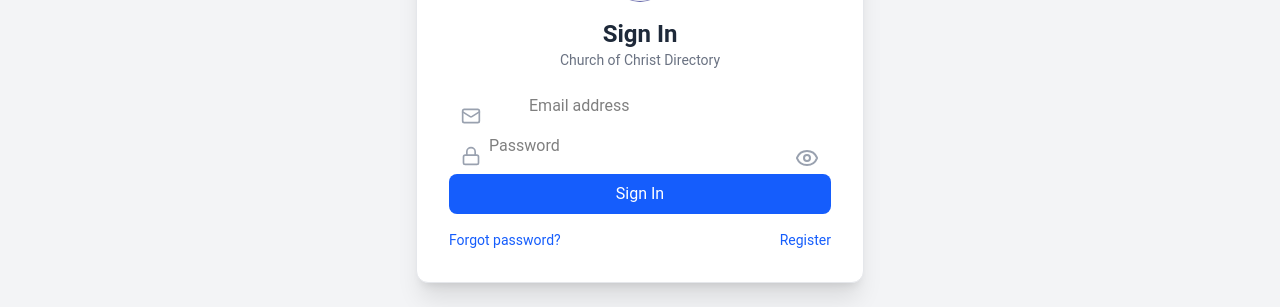
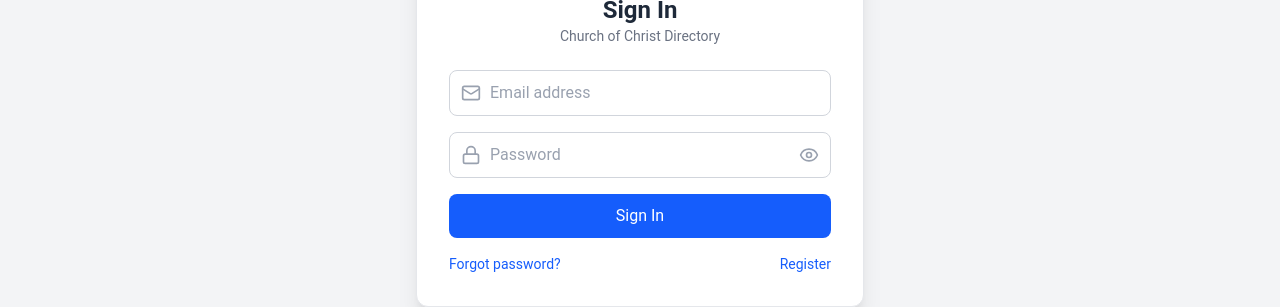
Before and after one commit to reuben200/cocdirectory, a React (Vite) app: page /login in a window 1280 px wide. Shown: the part 387-694 px from the top of the page. Built offline with nearby package versions, Linux system fonts and the light colour scheme; no server answers; the database is empty.

Commit message:
Refactor Login component for improved readability

```diff
--- a/src/pages/auth/Login.jsx
+++ b/src/pages/auth/Login.jsx
@@ -1,15 +1,12 @@
 import { useState } from "react";
 import { Link, useNavigate } from "react-router-dom";
-import { Mail, Lock, Eye, EyeOff, Loader2, Church } from "lucide-react";
+import { Mail, Lock, Eye, EyeOff, Loader2 } from "lucide-react";
 import { useAuth } from "../../context/AuthContext";
 
 const Login = () => {
   const navigate = useNavigate();
   const { login } = useAuth();
-  const [form, setForm] = useState({
-    email: "",
-    password: "",
-  });
+  const [form, setForm] = useState({ email: "", password: "" });
   const [loading, setLoading] = useState(false);
   const [error, setError] = useState("");
   const [showPassword, setShowPassword] = useState(false);
@@ -42,10 +39,13 @@
           <h2 className="text-2xl font-bold text-gray-800 mt-4">Sign In</h2>
           <p className="text-gray-500 text-sm">Church of Christ Directory</p>
         </div>
+
         {error && <p className="text-red-500 text-sm mt-3 text-center">{error}</p>}
+
         <form className="mt-6 space-y-4" onSubmit={handleSubmit}>
+          {/* Email */}
           <div className="relative">
-            <Mail className="w-5 h-5 absolute left-3 top-3 text-gray-400" />
+            <Mail className="w-5 h-5 absolute left-3 top-1/2 -translate-y-1/2 text-gray-400" />
             <input
               type="email"
               name="email"
@@ -53,11 +53,13 @@
               value={form.email}
               onChange={handleChange}
               required
-              className="rounded-md bg-white w-full p-md pl-20"
+              className="w-full pl-10 pr-4 py-2.5 rounded-lg border border-gray-300 bg-white text-gray-800 placeholder-gray-400 focus:outline-none focus:ring-2 focus:ring-blue-500 focus:border-transparent"
             />
           </div>
+
+          {/* Password */}
           <div className="relative">
-            <Lock className="w-5 h-5 absolute left-3 top-3 text-gray-400" />
+            <Lock className="w-5 h-5 absolute left-3 top-1/2 -translate-y-1/2 text-gray-400" />
             <input
               type={showPassword ? "text" : "password"}
               name="password"
@@ -65,25 +67,27 @@
               value={form.password}
               onChange={handleChange}
               required
-              className="rounded-md bg-white w-full p-md pl-10"
+              className="w-full pl-10 pr-10 py-2.5 rounded-lg border border-gray-300 bg-white text-gray-800 placeholder-gray-400 focus:outline-none focus:ring-2 focus:ring-blue-500 focus:border-transparent"
             />
             <button
               type="button"
               onClick={() => setShowPassword(!showPassword)}
-              className="absolute right-3 top-3 text-gray-400 hover:text-gray-600"
+              className="absolute right-3 top-1/2 -translate-y-1/2 text-gray-400 hover:text-gray-600"
             >
-              {showPassword ? <EyeOff /> : <Eye />}
+              {showPassword ? <EyeOff className="w-5 h-5" /> : <Eye className="w-5 h-5" />}
             </button>
           </div>
+
           <button
             type="submit"
             disabled={loading}
-            className="w-full bg-blue-600 hover:bg-blue-700 text-white py-2 rounded-lg flex items-center justify-center gap-2"
+            className="w-full bg-blue-600 hover:bg-blue-700 text-white py-2.5 rounded-lg flex items-center justify-center gap-2 transition-colors"
           >
             {loading && <Loader2 className="w-4 h-4 animate-spin" />}
             Sign In
           </button>
         </form>
+
         <div className="flex justify-between items-center mt-4 text-sm">
           <Link to="/forgot-password" className="text-blue-600 hover:underline">
             Forgot password?
```
